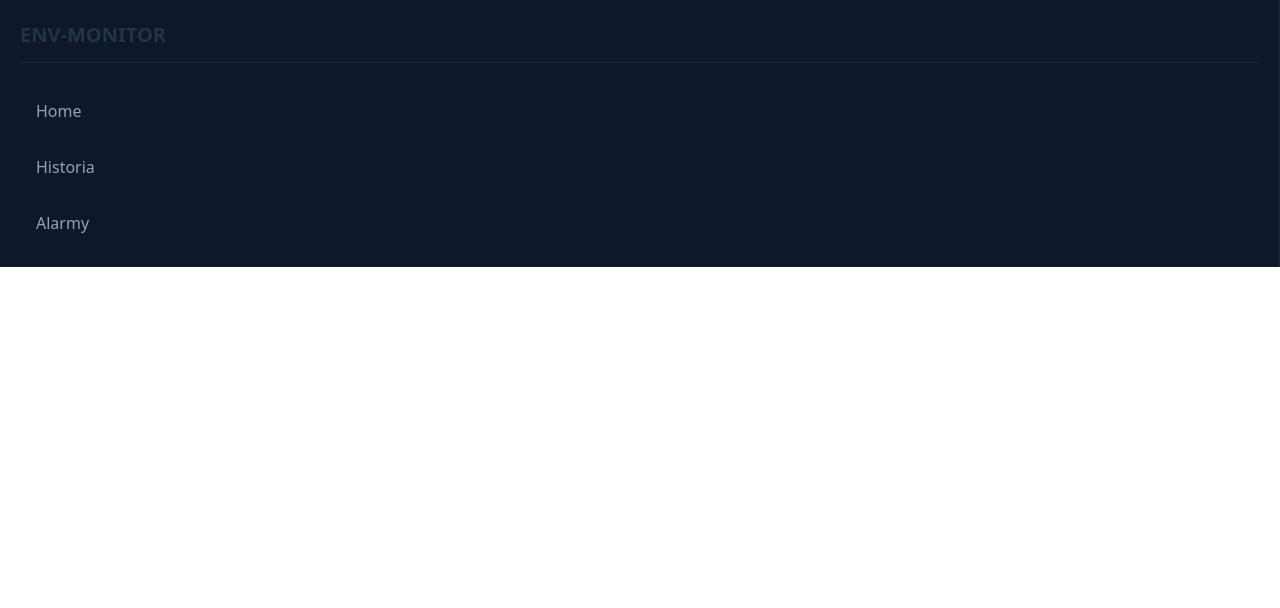
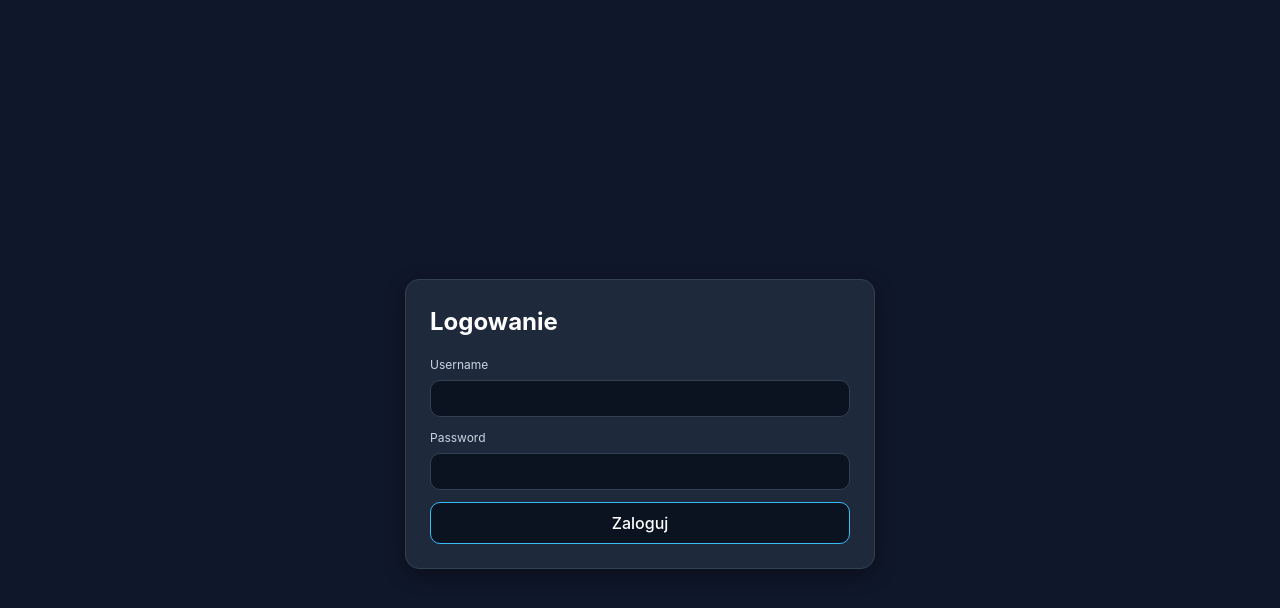
Before and after one commit to ajur26/env-monitor, a React app in the folder frontend/: page /login in a window 1280 px wide. Shown: the top 608 px of the page. Built offline with nearby package versions, Linux system fonts and the light colour scheme; the HTML template or start-up script is replaced by a standard one.

Commit message:
feat(ui): add history and alarms views to dashboard

```diff
--- a/frontend/src/App.jsx
+++ b/frontend/src/App.jsx
@@ -1,52 +1,25 @@
-import { NavLink } from "react-router-dom";
+import { Routes, Route, Navigate } from "react-router-dom";
+import ProtectedRoute from "./auth/ProtectedRoute";
+import Layout from "./layout/Layout";
+import Dashboard from "./pages/Dashboard";
+import Login from "./pages/Login";
+import History from "./pages/History";
+import Alarms from "./pages/Alarms";
 
-function MenuItem({ to, label, end }) {
+export default function App() {
   return (
-    <NavLink
-      to={to}
-      end={end}
-      style={({ isActive }) => ({
-        display: "block",
-        padding: "12px 16px",
-        borderRadius: 10,
-        textDecoration: "none",
-        background: isActive ? "#1e293b" : "transparent",
-        color: isActive ? "white" : "#94a3b8",
-        fontWeight: isActive ? 600 : 400,
-      })}
-    >
-      {label}
-    </NavLink>
+    <Routes>
+      <Route path="/login" element={<Login />} />
+
+      <Route element={<ProtectedRoute />}>
+        <Route element={<Layout />}>
+          <Route path="/" element={<Dashboard />} />
+          <Route path="/history" element={<History />} />
+          <Route path="/alarms" element={<Alarms />} />
+        </Route>
+      </Route>
+
+      <Route path="*" element={<Navigate to="/" replace />} />
+    </Routes>
   );
 }
-
-export default function Sidebar() {
-  return (
-    <aside
-      style={{
-        padding: 20,
-        borderRight: "1px solid #1e293b",
-        display: "flex",
-        flexDirection: "column",
-        gap: 24,
-      }}
-    >
-      <div
-        style={{
-          fontSize: 20,
-          fontWeight: 700,
-          borderBottom: "1px solid #1e293b",
-          paddingBottom: 12,
-        }}
-      >
-        ENV-MONITOR
-      </div>
-
-      <div style={{ display: "flex", flexDirection: "column", gap: 8 }}>
-        <MenuItem to="/" label="Home" end />
-        <MenuItem to="/history" label="Historia" />
-        <MenuItem to="/alarms" label="Alarmy" />
-      </div>
-    </aside>
-  );
-}
--- a/frontend/src/pages/Alarms.jsx
+++ b/frontend/src/pages/Alarms.jsx
@@ -1,17 +1,64 @@
+import { useEffect, useState } from "react";
+import { apiFetch } from "../api/client";
+
+function formatTs(ts) {
+  if (!ts) return "-";
+  return new Date(ts).toLocaleString();
+}
+
 export default function Alarms() {
+  const [alarms, setAlarms] = useState([]);
+
+  async function load() {
+    try {
+      const data = await apiFetch("/measurements/?page=1");
+
+      const filtered = (data?.results ?? []).filter(
+        (m) => m.co_status === "warning" || m.co_status === "danger"
+      );
+
+      setAlarms(filtered);
+    } catch (err) {
+      console.error("Failed to load alarms:", err);
+    }
+  }
+
+  useEffect(() => {
+    load();
+  }, []);
+
   return (
-    <div style={{ padding: 40 }}>
-      <h1 style={{ marginBottom: 20 }}>Historia alarmów</h1>
+    <div>
+      <h1 style={{ marginBottom: 30 }}>Historia alarmów</h1>
 
       <div
         style={{
           background: "#1e293b",
           padding: 24,
           borderRadius: 14,
-          boxShadow: "0 6px 20px rgba(0,0,0,0.4)",
         }}
       >
-        <p>Tu będzie lista alarmów (warning / danger).</p>
+        {alarms.length === 0 && <div>Brak alarmów</div>}
+
+        <table style={{ width: "100%", borderCollapse: "collapse" }}>
+          <thead>
+            <tr style={{ textAlign: "left", color: "#94a3b8" }}>
+              <th style={{ paddingBottom: 12 }}>Czas</th>
+              <th>CO</th>
+              <th>Status</th>
+            </tr>
+          </thead>
+
+          <tbody>
+            {alarms.map((a) => (
+              <tr key={a.id}>
+                <td style={{ padding: "8px 0" }}>{formatTs(a.created_at)}</td>
+                <td>{a.co} ppm</td>
+                <td>{a.co_status}</td>
+              </tr>
+            ))}
+          </tbody>
+        </table>
       </div>
     </div>
   );
--- a/frontend/src/pages/History.jsx
+++ b/frontend/src/pages/History.jsx
@@ -1,17 +1,59 @@
+import { useEffect, useState } from "react";
+import { apiFetch } from "../api/client";
+
+function formatTs(ts) {
+  if (!ts) return "-";
+  return new Date(ts).toLocaleString();
+}
+
 export default function History() {
+  const [measurements, setMeasurements] = useState([]);
+
+  async function load() {
+    try {
+      const data = await apiFetch("/measurements/?page=1");
+      setMeasurements(data?.results ?? []);
+    } catch (err) {
+      console.error("Failed to load measurements:", err);
+    }
+  }
+
+  useEffect(() => {
+    load();
+  }, []);
+
   return (
-    <div style={{ padding: 40 }}>
-      <h1 style={{ marginBottom: 20 }}>Historia pomiarów</h1>
+    <div>
+      <h1 style={{ marginBottom: 30 }}>Historia pomiarów</h1>
 
       <div
         style={{
           background: "#1e293b",
           padding: 24,
           borderRadius: 14,
-          boxShadow: "0 6px 20px rgba(0,0,0,0.4)",
         }}
       >
-        <p>Tu będzie historia pomiarów (24h / 7d / paginacja).</p>
+        <table style={{ width: "100%", borderCollapse: "collapse" }}>
+          <thead>
+            <tr style={{ textAlign: "left", color: "#94a3b8" }}>
+              <th style={{ paddingBottom: 12 }}>Czas</th>
+              <th>Temperatura</th>
+              <th>Wilgotność</th>
+              <th>CO</th>
+            </tr>
+          </thead>
+
+          <tbody>
+            {measurements.map((m) => (
+              <tr key={m.id}>
+                <td style={{ padding: "8px 0" }}>{formatTs(m.created_at)}</td>
+                <td>{m.temperature} °C</td>
+                <td>{m.humidity} %</td>
+                <td>{m.co} ppm</td>
+              </tr>
+            ))}
+          </tbody>
+        </table>
       </div>
     </div>
   );
```
